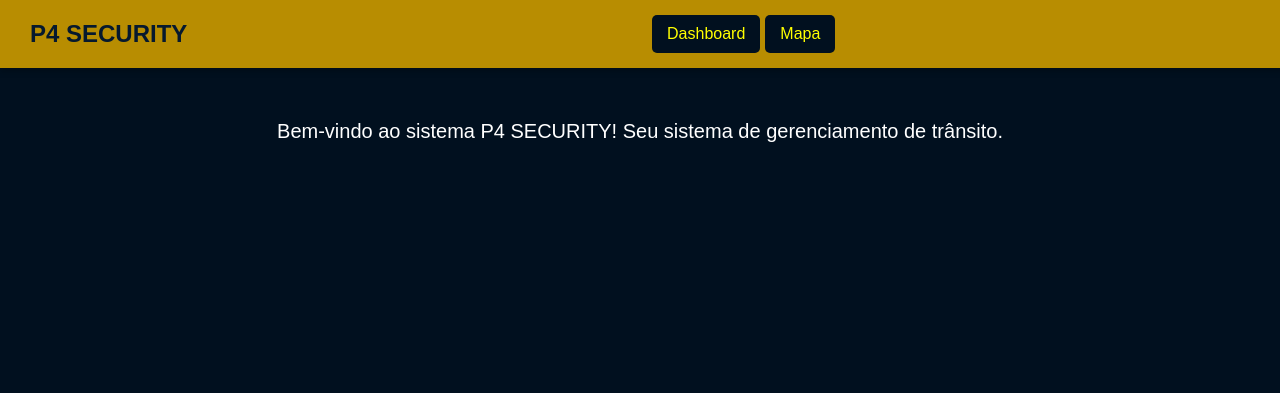
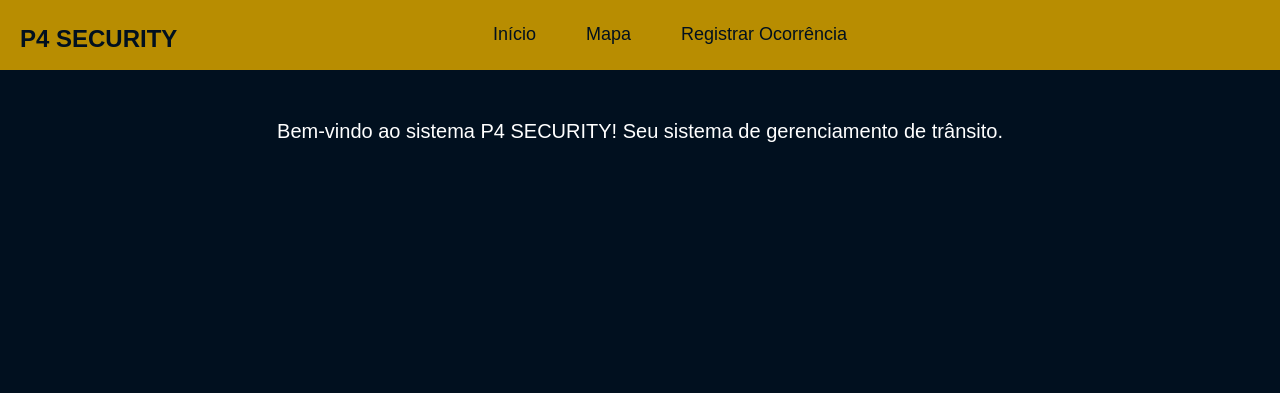
Before and after one commit to Pablo-Cardoso-23/project-novas-tecnologias, a Flask app: page /menu in a window 1280 px wide. Shown: the top 393 px of the page. Run offline with Flask 3, Linux system fonts and the light colour scheme.

```diff
--- a/app/routes.py
+++ b/app/routes.py
@@ -51,7 +51,7 @@ def dashboard():
 
     return render_template('dashboard.html')
 
-@main_bp.route('/registarocorrencia')
+@main_bp.route('/registrarocorrencia')
 def registar_ocorrencia():
 
     return render_template('ocorrencia.html')
--- a/app/templates/menu.html
+++ b/app/templates/menu.html
@@ -14,48 +14,62 @@
             font-family: Arial, sans-serif;
         }
 
-        .navbar {
+        #navbar {
 
             background-color: #B88D01;
-            padding: 15px;
-            display: flex;
-            justify-content: space-between;
-            align-items: center;
+            padding: 15px 30px;
             position: fixed;
             top: 0;
             width: 100%;
-            box-shadow: 0px 4px 6px rgba(0, 0, 0, 0.2);
-        }
-
-        .navbar .logo {
-
-            color: #06192E;
-            font-size: 24px;
-            font-weight: bold;
-            margin-left: 15px;
-        }
-
-        .navbar .menu {
-
-            flex-grow: 1;
+            z-index: 1000;
             display: flex;
+            align-items: center;
             justify-content: center;
         }
 
-        .navbar a {
+        #nav-title {
+
+            font-size: 24px;
+            color: #01101F;
+            text-decoration: none;
+            position: absolute;
+            margin-top: -10px;
+            left: 20px;
+        }
+
+        #nav-title:hover {
+
+            color: white;
+        }
+
+        #navbar ul {
+
+            list-style-type: none;
+            display: flex;
+            justify-content: center;
+            gap: 20px;
+            padding: 0;
+            margin: 0;
+        }
+
+        #navbar ul li {
+
+            display: inline;
+        }
+
+        #navbar ul li a {
+
+            text-decoration: none;
+            color: #01101F;
+            font-size: 18px;
+            padding: 10px 15px
+        }
+
+        #navbar ul li a:hover {
 
             background-color: #01101F;
-            color: yellow;
-            padding: 10px 15px;
-            text-decoration: none;
+            color: white;
             border-radius: 5px;
-            font-size: 16px;
-            margin-left: 5px;
-        }
-
-        .navbar a:hover {
-
-            background-color: FD700;
         }
 
         .container {
@@ -132,15 +146,17 @@
 </head>
 <body>
 
-    <div class="navbar">
+   <nav id="navbar">
+            <h1><a href="/menu" id="nav-title">P4 SECURITY</a></h1>
+            <ul>
 
-        <div class="logo">P4 SECURITY</div>
-        <div class="menu">
+                <li><a href="/menu">Início</a></li>
+                <li><a href="/mapa">Mapa</a></li>
+                <li><a href="/registrarocorrencia">Registrar Ocorrência</a></li>
 
-            <a href="/dashboard">Dashboard</a>
-            <a href="/mapa">Mapa</a>
-        </div>
-    </div>
+            </ul>
+
+        </nav>
 
     <div class="container">
 
@@ -162,7 +178,7 @@
             <div class="content-box" onclick="window.location.href='/dashboard'">
                 <img src="{{ url_for('static', filename='images/icon-dashboard.png') }}"> ACESSAR DASHBOARD
             </div>
-            <div class="content-box" onclick="window.location.href='/registarocorrencia'">
+            <div class="content-box" onclick="window.location.href='/registrarocorrencia'">
                 <img src="{{ url_for('static', filename='images/icon-ocorrencia.png') }}">REGISTRAR OCORRÊNCIA
             </div>
             <div class="content-box">ÁREA DE MAIS TENSÃO</div>
```
